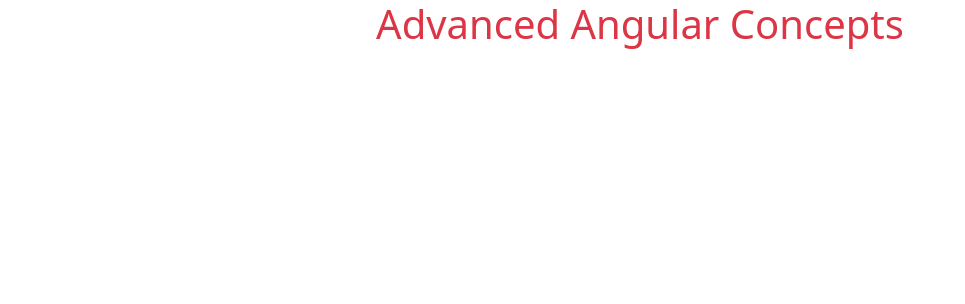
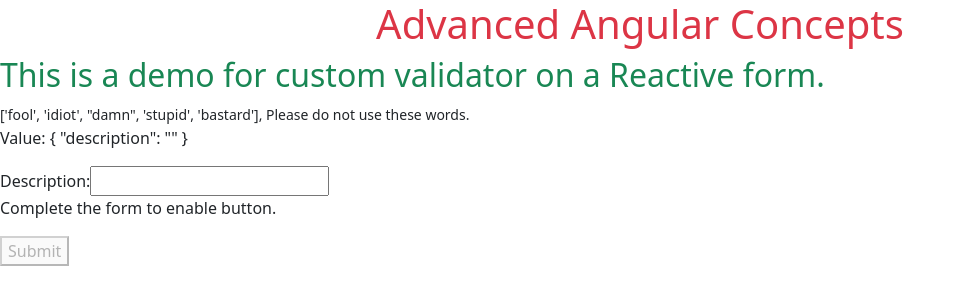
Before and after one commit to khan88012/AdvaceAngularConcepts, an Angular app: page /custom-validator in a window 1280 px wide. Before the commit this address led to /. Shown: the top 304 px of the page, without its empty margins (0-965 px from the left). Built offline with nearby package versions, Linux system fonts and the light colour scheme.

Commit message:
created a custom validators that throws error if anyone uses abusive words

```diff
--- a/src/app/app-routing.module.ts
+++ b/src/app/app-routing.module.ts
@@ -18,6 +18,7 @@
 import { OfficeComponent } from './office/office.component';
 import { UserComponent } from './user/user.component';
 import { AsyncPipeComponent } from './async-pipe/async-pipe.component';
+import { ReactiveFormComponent } from './reactive-form/reactive-form.component';
 
 const routes: Routes = [
   {path :'home', component:HomeComponent},
@@ -51,6 +52,9 @@
   },
   {
     path:'async-pipe', component : AsyncPipeComponent
+  },
+  {
+    path:'custom-validator', component : ReactiveFormComponent
   }
 
 
--- /dev/null
+++ b/src/app/reactive-form/reactive-form.component.html
@@ -0,0 +1,15 @@
+<h2 class="text-success">This is a demo for custom validator on a Reactive form.</h2>
+<small>['fool', 'idiot', "damn", 'stupid', 'bastard'], Please do not use these words.</small>
+<p>Value: {{ recForm.value | json }}</p>
+
+<form [formGroup]="recForm" (ngSubmit)="onSubmit()">
+    <label for="description">Description: </label>
+    <input id="description" type="text" formControlName="description">
+
+    <div *ngIf="recForm.get('description')?.dirty && recForm.get('description')?.invalid">
+
+    <small class="text-danger">Abusive words are not allowed</small>
+    </div>
+    <p>Complete the form to enable button.</p>
+    <button type="submit" [disabled]="!recForm.valid">Submit</button>
+</form>
--- /dev/null
+++ b/src/app/reactive-form/reactive-form.component.ts
@@ -0,0 +1,30 @@
+import { Component, OnInit } from '@angular/core';
+import { FormBuilder, FormControl, FormGroup, Validators } from '@angular/forms'
+import { ValidateSentence } from '../validators/sentence.validators';
+@Component({
+  selector: 'app-reactive-form',
+  templateUrl: './reactive-form.component.html',
+  styleUrls: ['./reactive-form.component.css']
+})
+export class ReactiveFormComponent implements OnInit {
+  // recForm = new FormGroup({
+  //   description : new FormControl('')
+
+  // });
+  constructor( private fb: FormBuilder) { }
+
+  recForm = this.fb.group({
+    description : ['', [ValidateSentence, Validators.required]]
+  });
+
+
+  ngOnInit(): void {
+
+  }
+  onSubmit() {
+
+
+    alert(this.recForm.value.description);
+  }
+
+}
--- /dev/null
+++ b/src/app/validators/sentence.validators.ts
@@ -0,0 +1,23 @@
+import { AbstractControl } from "@angular/forms";
+
+export function ValidateSentence(control : AbstractControl) {
+    const abusiveWords = ['fool', 'idiot', "damn", 'stupid', 'bastard'];
+    const sentence = control.value;
+    const words = sentence.split(' ');
+    let isOkay = true;
+    for(let word of words)
+    {
+        if(abusiveWords.includes(word))
+        {
+            isOkay = false;
+        }
+    }
+    if(isOkay)
+    {
+        return null;
+    }
+    else
+    {
+        return {isAbusive : true} // if sentence contains abusive words send an Object {isAbusive : true}
+    }
+}
```
Also changed, not shown: src/app/app.module.ts (+6 -2 lines), src/app/reactive-form/reactive-form.component.css (added).
